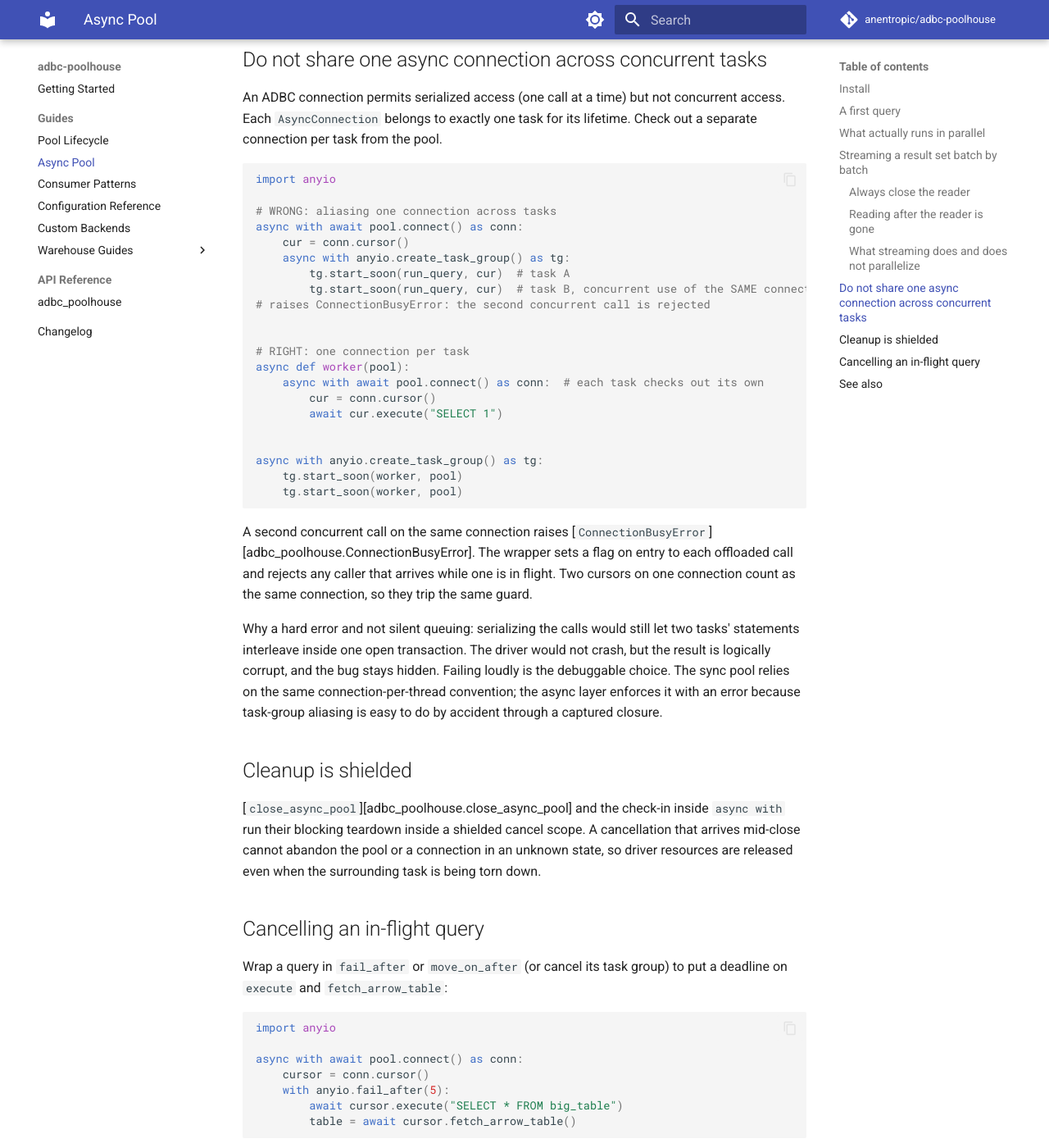
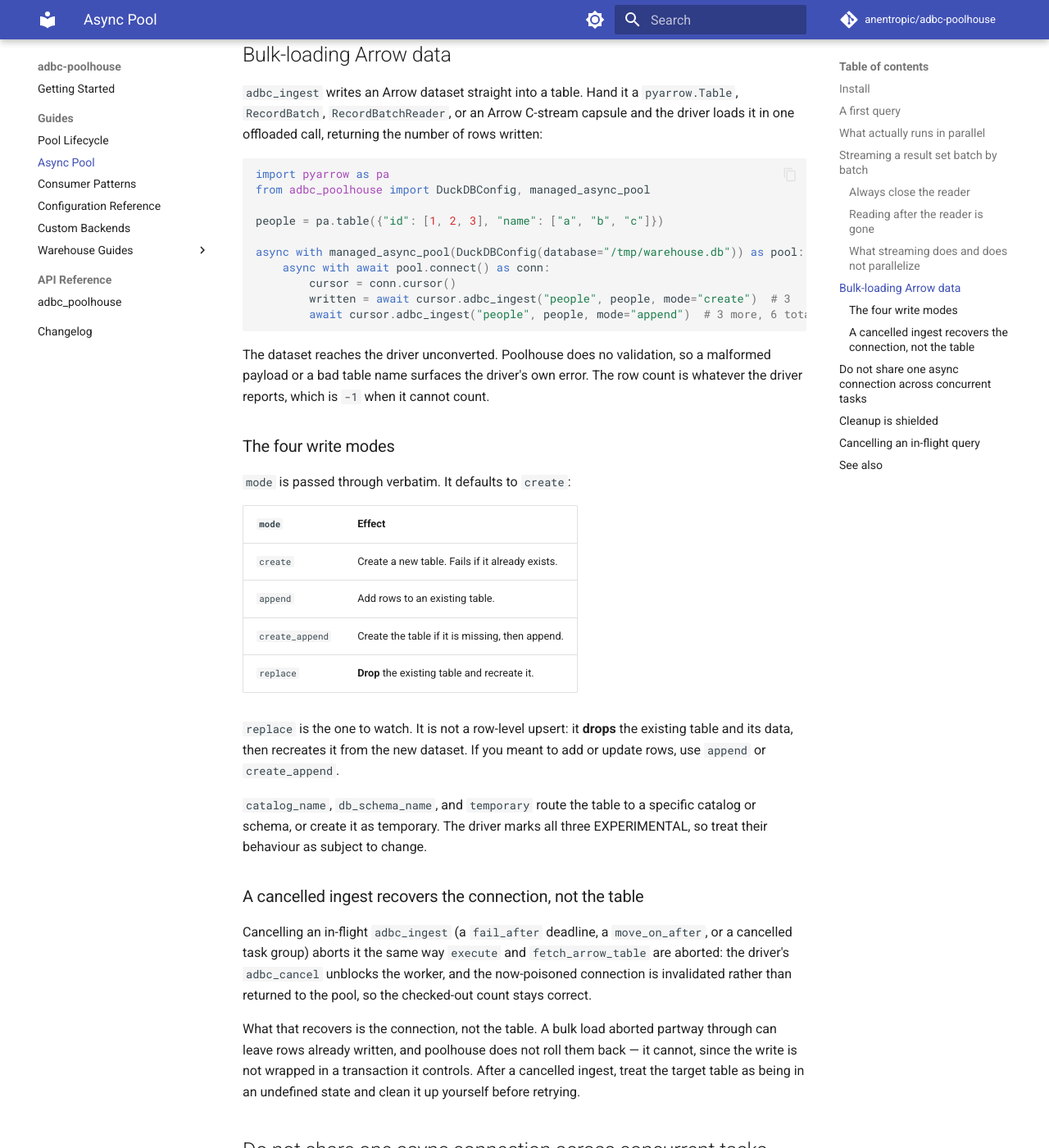
Before and after one commit to anentropic/adbc-poolhouse, an MkDocs documentation site: the page built from docs/src/guides/async.md, in a window 1280 px wide and 1400 px high, scrolled down 4740 px. Shown: the whole window at 82% size. Built offline with MkDocs 1.6.1 and Material for MkDocs 9.7.7, drawn with Linux system fonts in a browser that asks for light colours; comment, search, counter and statistics services are not loaded; some of the changed text lies outside the part shown.

Commit message:
docs(30-02): document async adbc_ingest (bulk write) in the async guide
- Add a 'Bulk-loading Arrow data' section: round-trip example, the four-mode
  table, and an explicit warning that mode='replace' DROPS the existing table
  (INGEST-02 / D-30-05), not a row-level upsert
- Mark catalog_name/db_schema_name/temporary EXPERIMENTAL (D-30-11)
- Document that a cancelled ingest recovers the connection, not the table —
  a partial bulk write is left in an undefined state (D-30-10)
- Move adbc_ingest from the 'not available yet' list to 'what you get today'
  in both the guide warning and index.md
- Humanizer pass applied to the new prose

Verification (Task 3): test_ingest_cancel.py 20/20 looped, both backends, 0 hangs
(INGEST-04 / T-30-01); import-lint guard green with functools present (T-30-02);
mkdocs build --strict exit 0; full async suite 162 passed.

````diff
--- a/docs/src/guides/async.md
+++ b/docs/src/guides/async.md
@@ -22,14 +22,13 @@ awaited.
 
     It is also incomplete. The following are not available yet on the async side:
 
-    - **Async bulk write** — `adbc_ingest`
     - **DataFrame convenience** — `fetch_df` and `fetch_polars`
     - **Async ADBC metadata** — `adbc_get_table_schema`, `adbc_get_objects`, `adbc_get_info`
     - **Async prepared statements** — `adbc_prepare`, `adbc_execute_schema`
 
     What you get today is checkout, `execute` / `executemany`, the `fetch*` methods,
-    `fetch_arrow_table`, Arrow streaming through `fetch_record_batch`, and cooperative
-    cancellation. The rest is on the roadmap.
+    `fetch_arrow_table`, Arrow streaming through `fetch_record_batch`, bulk write
+    through `adbc_ingest`, and cooperative cancellation. The rest is on the roadmap.
 
 ## Install
 
@@ -222,6 +221,62 @@ not turn one reader into a parallel pipeline. Batches from a single reader arriv
 at a time, in order. Real overlap comes from running separate readers on separate
 connections, each checked out from the pool.
 
+## Bulk-loading Arrow data
+
+`adbc_ingest` writes an Arrow dataset straight into a table. Hand it a
+`pyarrow.Table`, `RecordBatch`, `RecordBatchReader`, or an Arrow C-stream capsule
+and the driver loads it in one offloaded call, returning the number of rows written:
+
+```python
+import pyarrow as pa
+from adbc_poolhouse import DuckDBConfig, managed_async_pool
+
+people = pa.table({"id": [1, 2, 3], "name": ["a", "b", "c"]})
+
+async with managed_async_pool(DuckDBConfig(database="/tmp/warehouse.db")) as pool:
+    async with await pool.connect() as conn:
+        cursor = conn.cursor()
+        written = await cursor.adbc_ingest("people", people, mode="create")  # 3
+        await cursor.adbc_ingest("people", people, mode="append")  # 3 more, 6 total
+```
+
+The dataset reaches the driver unconverted. Poolhouse does no validation, so a
+malformed payload or a bad table name surfaces the driver's own error. The row
+count is whatever the driver reports, which is `-1` when it cannot count.
+
+### The four write modes
+
+`mode` is passed through verbatim. It defaults to `create`:
+
+| `mode` | Effect |
+|--------|--------|
+| `create` | Create a new table. Fails if it already exists. |
+| `append` | Add rows to an existing table. |
+| `create_append` | Create the table if it is missing, then append. |
+| `replace` | **Drop** the existing table and recreate it. |
+
+`replace` is the one to watch. It is not a row-level upsert: it **drops** the
+existing table and its data, then recreates it from the new dataset. If you meant
+to add or update rows, use `append` or `create_append`.
+
+`catalog_name`, `db_schema_name`, and `temporary` route the table to a specific
+catalog or schema, or create it as temporary. The driver marks all three
+EXPERIMENTAL, so treat their behaviour as subject to change.
+
+### A cancelled ingest recovers the connection, not the table
+
+Cancelling an in-flight `adbc_ingest` (a `fail_after` deadline, a `move_on_after`,
+or a cancelled task group) aborts it the same way `execute` and `fetch_arrow_table`
+are aborted: the driver's `adbc_cancel` unblocks the worker, and the now-poisoned
+connection is invalidated rather than returned to the pool, so the checked-out
+count stays correct.
+
+What that recovers is the connection, not the table. A bulk load aborted partway
+through can leave rows already written, and poolhouse does not roll them back — it
+cannot, since the write is not wrapped in a transaction it controls. After a
+cancelled ingest, treat the target table as being in an undefined state and clean
+it up yourself before retrying.
+
 ## Do not share one async connection across concurrent tasks
 
 An ADBC connection permits serialized access (one call at a time) but not
````
Also changed, not shown: docs/src/index.md (+1 -1 lines).
